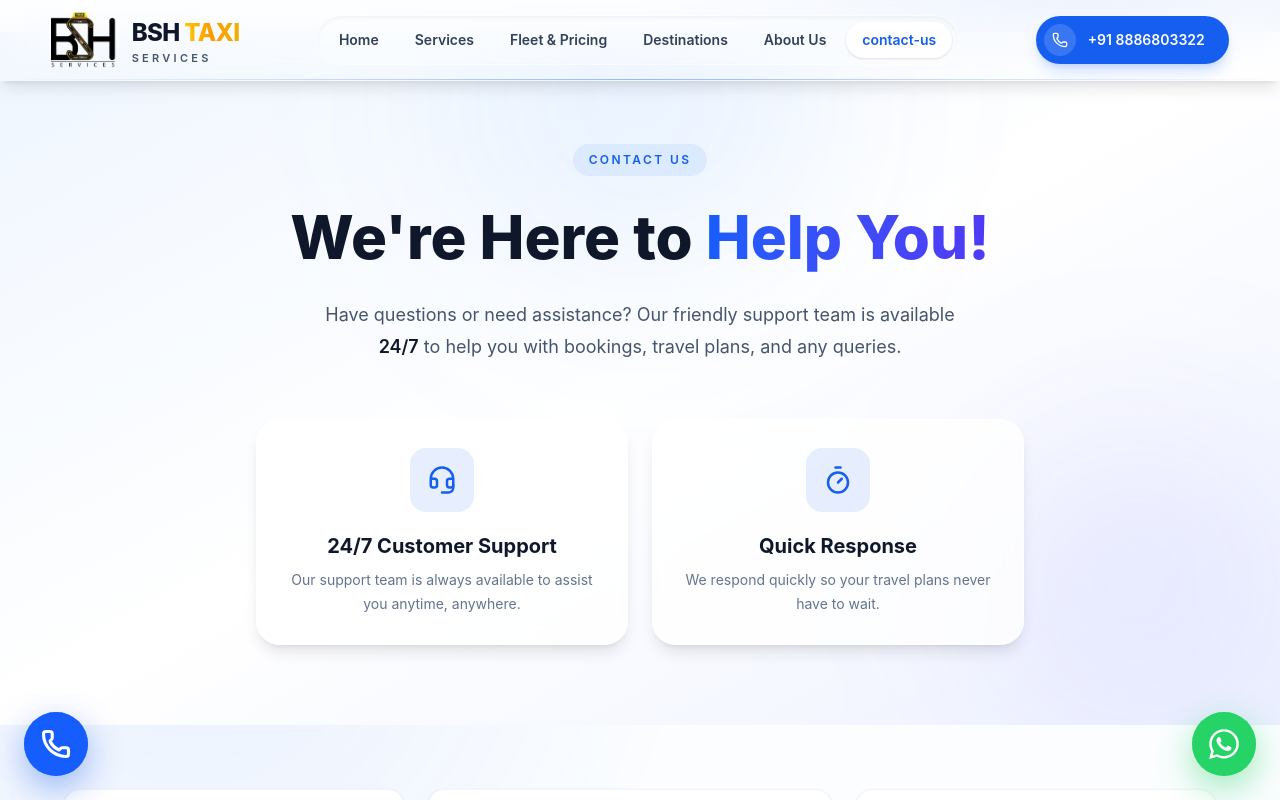
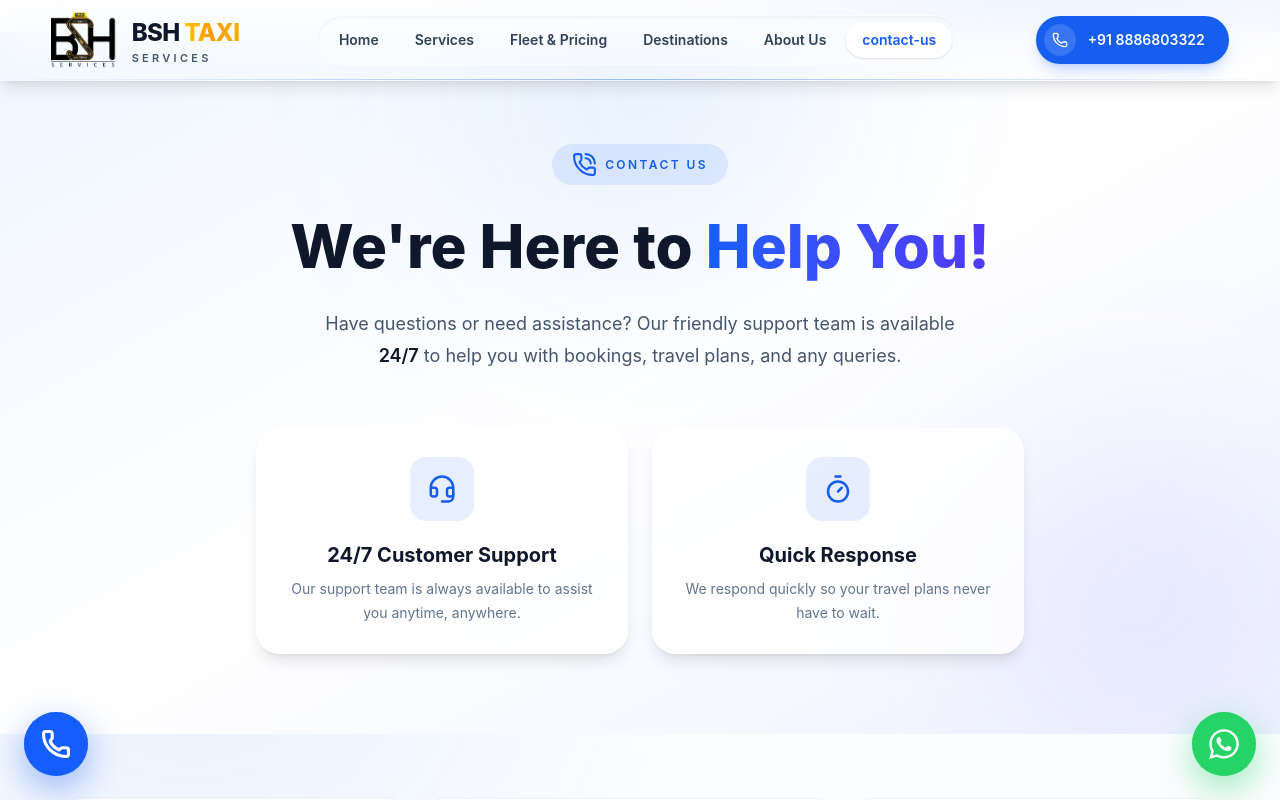
Before and after one commit to sateesh1216/BSH_webpage, a React (Vite) app: page /contact in a window 1280 px wide. Shown: the top 800 px of the page. Built offline with nearby package versions, Linux system fonts and the light colour scheme; a web font is replaced by a local one.

Commit message:
contact hero

```diff
--- a/package.json
+++ b/package.json
@@ -14,6 +14,7 @@
     "cors": "^2.8.6",
     "dotenv": "^17.4.2",
     "express": "^5.2.1",
+    "framer-motion": "^12.43.0",
     "leaflet": "^1.9.4",
     "lucide-react": "^1.25.0",
     "react": "^19.2.7",
--- a/src/components/contact/ContactHero.tsx
+++ b/src/components/contact/ContactHero.tsx
@@ -1,4 +1,4 @@
-import { Headset, Timer } from "lucide-react";
+import { Headset, Timer, PhoneCall } from "lucide-react";
 
 export default function ContactHero() {
   return (
@@ -8,14 +8,13 @@ export default function ContactHero() {
       <div className="absolute bottom-0 right-0 h-72 w-72 rounded-full bg-indigo-500/10 blur-[100px]" />
 
       <div className="relative mt-8 mx-auto flex max-w-5xl flex-col items-center px-6 text-center">
-
-        {/* Small Heading */}
-        <span className="rounded-full bg-blue-100 px-4 py-2 text-xs font-semibold uppercase tracking-[0.2em] text-primary">
-
+        {/* Badge */}
+        <span className="inline-flex items-center gap-2 rounded-full bg-primary/10 px-5 py-2 text-xs font-semibold uppercase tracking-[0.2em] text-primary">
+          <PhoneCall size={25} />
           Contact Us
         </span>
 
-        {/* Main Heading */}
+        {/* Heading */}
         <h1 className="mt-6 text-4xl font-extrabold leading-tight text-slate-900 sm:text-5xl lg:text-6xl">
           We're Here to{" "}
           <span className="bg-gradient-to-r from-blue-600 to-indigo-600 bg-clip-text text-transparent">
@@ -26,16 +25,16 @@ export default function ContactHero() {
         {/* Description */}
         <p className="mt-6 max-w-2xl text-lg leading-8 text-slate-600">
           Have questions or need assistance? Our friendly support team is
-          available <span className="font-semibold text-slate-900">24/7</span>{" "}
-          to help you with bookings, travel plans, and any queries.
+          available{" "}
+          <span className="font-semibold text-slate-900">24/7</span> to help
+          you with bookings, travel plans, and any queries.
         </p>
 
         {/* Feature Cards */}
         <div className="mt-14 grid w-full max-w-3xl gap-6 sm:grid-cols-2">
-
           {/* Card 1 */}
           <div className="group rounded-3xl border border-white/60 bg-white/80 p-7 shadow-lg backdrop-blur transition-all duration-300 hover:-translate-y-2 hover:shadow-2xl">
-            <div className="mx-auto flex h-16 w-16 items-center justify-center rounded-2xl bg-primary/10 text-primary transition group-hover:scale-110">
+            <div className="mx-auto flex h-16 w-16 items-center justify-center rounded-2xl bg-primary/10 text-primary transition-transform duration-300 group-hover:scale-110">
               <Headset size={30} />
             </div>
 
@@ -51,7 +50,7 @@ export default function ContactHero() {
 
           {/* Card 2 */}
           <div className="group rounded-3xl border border-white/60 bg-white/80 p-7 shadow-lg backdrop-blur transition-all duration-300 hover:-translate-y-2 hover:shadow-2xl">
-            <div className="mx-auto flex h-16 w-16 items-center justify-center rounded-2xl bg-primary/10 text-primary transition group-hover:scale-110">
+            <div className="mx-auto flex h-16 w-16 items-center justify-center rounded-2xl bg-primary/10 text-primary transition-transform duration-300 group-hover:scale-110">
               <Timer size={30} />
             </div>
 
@@ -63,7 +62,6 @@ export default function ContactHero() {
               We respond quickly so your travel plans never have to wait.
             </p>
           </div>
-
         </div>
       </div>
     </section>
```
Also changed, not shown: 1 other file (tests, documents, lock files or other folders).
